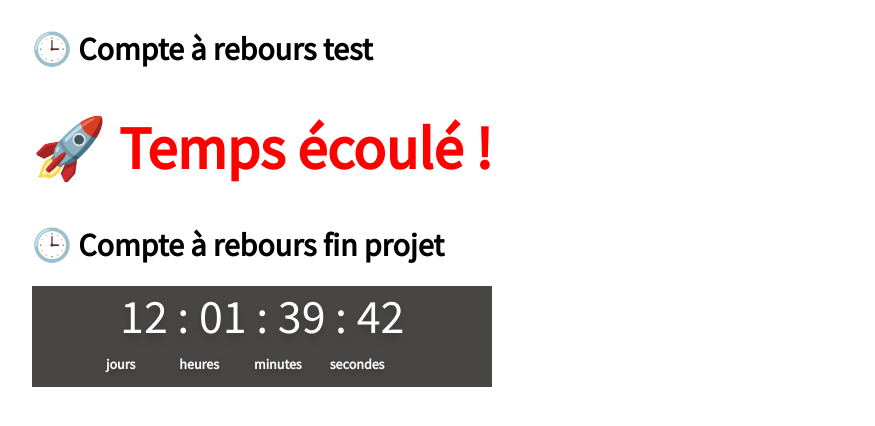
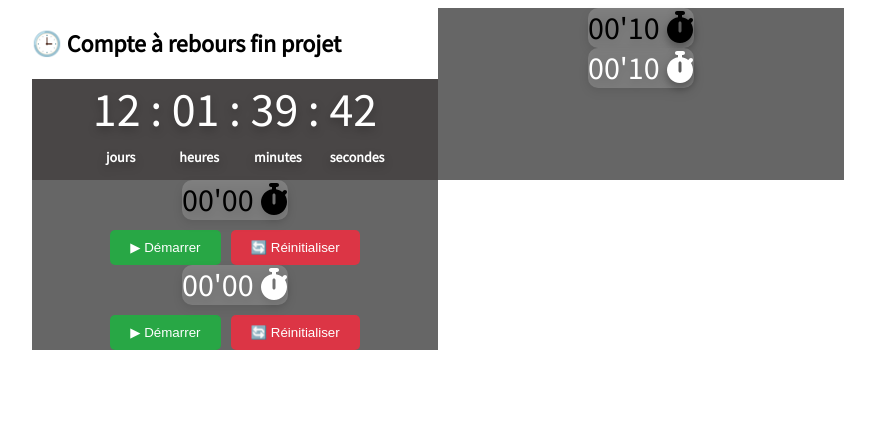
Before and after one commit to DuncanC42/frontend, a Vue app: page / in a window 1280 px wide. Shown: the top 426 px of the page, without its empty margins (8-883 px from the left). Built offline with nearby package versions, Linux system fonts and the light colour scheme.

Commit message:
Création des compoants chronometre et minuteur

```diff
--- a/src/App.vue
+++ b/src/App.vue
@@ -1,13 +1,26 @@
 <template>
   <div>
-    <h1>🕒 Compte à rebours test</h1>
-    <CompteRebours targetDate="2025-03-18T09:00:00" />
-
-    <h1>🕒 Compte à rebours fin projet</h1>
+    <h2>🕒 Compte à rebours fin projet</h2>
     <CompteRebours targetDate="2025-04-02T15:30:00" />
+  </div>
+  <div class="min">
+    <Minuteur couleur="black"/>
+    <Minuteur couleur="white"/>
+  </div>
+  <div class="min">
+    <Chronometre couleur="black"/>
+    <Chronometre couleur="white"/>
   </div>
 </template>
 
 <script setup>
-import CompteRebours from './components/CompteRebours.vue';
+  import Chronometre from './components/Chronometre.vue';
+  import CompteRebours from './components/CompteRebours.vue';
+  import Minuteur from './components/Minuteur.vue';
 </script>
+
+<style>
+  .min{
+    background-color: rgb(102, 102, 102);
+  }
+</style>
--- /dev/null
+++ b/src/components/Chronometre.vue
@@ -0,0 +1,95 @@
+<template>
+    <div>
+        <div class="chronometre" :class="couleur">
+            {{ formattedTime }}
+            <font-awesome-icon :icon="['fas', 'stopwatch']" :class="couleur" />
+        </div>
+        <div class="buttons">
+            <button @click="startStop">{{ isRunning ? '⏸ Pause' : '▶ Démarrer' }}</button>
+            <button @click="reset">🔄 Réinitialiser</button>
+        </div>
+    </div>
+</template>
+
+<script setup>
+    import { ref, computed } from 'vue';
+
+    // 🎨 Recevoir la couleur en prop
+    const props = defineProps({
+        couleur: String, // Ex: "white" ou "black"
+    });
+
+    const timeElapsed = ref(0); // Temps écoulé en secondes
+    const isRunning = ref(false);
+    let timer = null;
+
+    // ⏱ Formater le temps en MM:SS
+    const formattedTime = computed(() => {
+        const minutes = Math.floor(timeElapsed.value / 60);
+        const seconds = timeElapsed.value % 60;
+        return `${String(minutes).padStart(2, '0')}'${String(seconds).padStart(2, '0')}`;
+    });
+
+    // ▶ Démarrer ou ⏸ arrêter le chronomètre
+    const startStop = () => {
+        if (isRunning.value) {
+        clearInterval(timer);
+        } else {
+        timer = setInterval(() => {
+            timeElapsed.value++;
+        }, 1000);
+        }
+        isRunning.value = !isRunning.value;
+    };
+
+    // 🔄 Réinitialiser le chronomètre
+    const reset = () => {
+        clearInterval(timer);
+        timeElapsed.value = 0;
+        isRunning.value = false;
+    };
+</script>
+
+<style scoped>
+    .chronometre {
+        font-size: 32px;
+        text-align: center;
+        background-color: #c4c4c448;
+        border-radius: 10px;
+        margin: 0 150px;
+        filter: drop-shadow(0px 4px 4px #00000040);
+    }
+
+    /* 🎨 Couleurs dynamiques */
+    .white {
+        color: white;
+    }
+
+    .black {
+        color: black;
+    }
+
+    .buttons {
+        display: flex;
+        justify-content: center;
+        margin-top: 10px;
+    }
+
+    button {
+        padding: 10px 20px;
+        margin: 0 5px;
+        border: none;
+        border-radius: 5px;
+        cursor: pointer;
+    }
+
+    button:first-child {
+        background-color: #28a745;
+        color: white;
+    }
+
+    button:nth-child(2) {
+        background-color: #dc3545;
+        color: white;
+    }
+</style>
--- /dev/null
+++ b/src/components/Minuteur.vue
@@ -0,0 +1,78 @@
+<template>
+    <div v-if="timeLeft > 0" class="minuteur" :class="currentColor">
+        {{ formattedTime }}
+        <font-awesome-icon :icon="['fas', 'stopwatch']" :class="currentColor" />
+    </div>
+    <div v-else class="message">
+        <h1>🚀 Temps écoulé !</h1>
+    </div>
+</template>
+
+<script setup>
+    import { ref, computed, onMounted } from 'vue';
+
+    // Recevoir la couleur en prop
+    const props = defineProps({
+    couleur: String, // Ex: "white" ou "black"
+});
+
+const timeLeft = ref(15); // 60 secondes (1 minute)
+
+// Formater en MM:SS
+const formattedTime = computed(() => {
+    const minutes = Math.floor(timeLeft.value / 60);
+    const seconds = timeLeft.value % 60;
+    return `${String(minutes).padStart(2, '0')}'${String(seconds).padStart(2, '0')}`;
+});
+
+// Changer la couleur si < 10 sec
+    const currentColor = computed(() => {
+    return timeLeft.value < 10 ? 'red' : props.couleur;
+});
+
+// Démarrer le compte à rebours
+onMounted(() => {
+    const timer = setInterval(() => {
+        if (timeLeft.value > 0) {
+            timeLeft.value--;
+        } else {
+            clearInterval(timer);
+        }
+    }, 1000);
+});
+</script>
+
+<style scoped>
+    .minuteur {
+        font-size: 32px;
+        text-align: center;
+        background-color: #c4c4c448;
+        border-radius: 10px;
+        margin: 0 150px;
+        filter: drop-shadow(0px 4px 4px #00000040);
+
+    }
+
+    /* Couleurs dynamiques */
+    .white {
+        color: white;
+        filter: drop-shadow(0px 4px 4px #00000040);
+    }
+
+    .black {
+        color: black;
+        filter: drop-shadow(0px 4px 4px #00000040);
+    }
+
+    .red {
+        color: #cf0000;
+        filter: drop-shadow(0px 4px 4px #00000040);
+    }
+
+    .message {
+        font-size: 24px;
+        text-align: center;
+        color: #cf0000;
+        filter: drop-shadow(0px 4px 4px #00000040);
+    }
+</style>
```
Also changed, not shown: src/components/CompteRebours.vue (indentation only).
